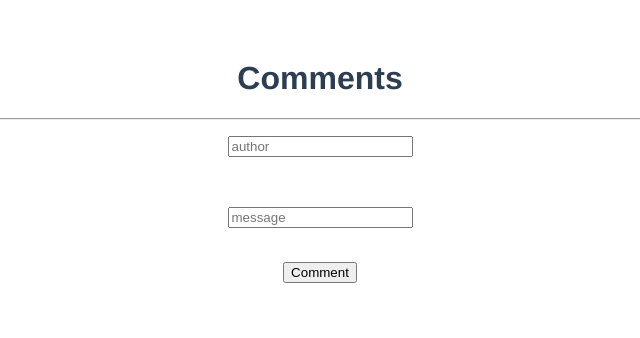
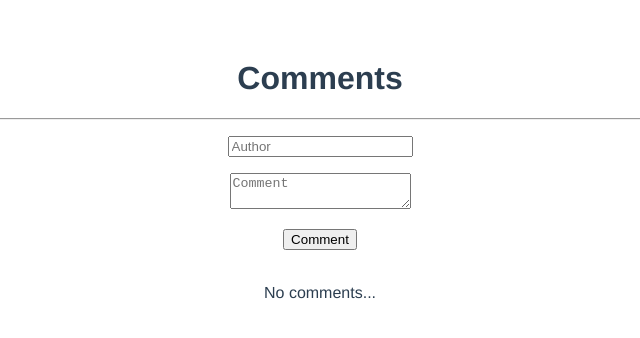
Before and after one commit to GabrielNunes12/commentsvue, a Vue app: page / in a window 1280 px wide. Shown: the top 338 px of the page, without its empty margins (320-960 px from the left). Built offline with nearby package versions, Linux system fonts and the light colour scheme.

Commit message:
creating a new component author and message

```diff
--- a/src/components/Comments.vue
+++ b/src/components/Comments.vue
@@ -3,21 +3,17 @@
     <div class="">
       <h1> Comments </h1>
       <hr>
-      <p>
-        <input type="text" v-model="author" placeholder="author" />
-      </p>
-      <br/>
-      <p>
-        <input type="text" v-model="message" placeholder="message"/>
-      </p>
-      <br/>
-      <button type="submit" @click="addComment">Comment</button>
-      <div v-for="(itemParaSerRenderizado, indexRender) in allComments" :key="indexRender">
-        <span>Author: <strong> {{itemParaSerRenderizado.author}}</strong></span>
-        <br/>
-        <span>Message: <strong> {{itemParaSerRenderizado.message}}</strong></span>
-        <div>
-          <a href="#" @click.prevent="removeComment(indexRender)"> DELETE </a>
+      <FormTodo @add-todo="addComment"> </FormTodo>
+      <br>
+      <div class="list-group">
+        <p v-if="comments.length <= 0"> No comments... </p>
+        <div v-else class="list-group-item" v-for="(itemParaSerRenderizado, indexRender) in allComments" :key="indexRender">
+          <span>Author: <strong> {{itemParaSerRenderizado.author}}</strong></span>
+          <br/>
+          <span>Message: <strong> {{itemParaSerRenderizado.message}}</strong></span>
+          <div>
+            <a href="#" @click.prevent="removeComment(indexRender)"> DELETE </a>
+          </div>
         </div>
       </div>
     </div>
@@ -25,27 +21,19 @@
 </template>
 
 <script>
+import FormTodo from './FormTodo'
 export default {
-  name: 'Comment',
-
+  components: {
+    FormTodo
+  },
   data() {
     return {
-      comments: [],
-      author: '',
-      message: ''
+      comments: []
     }
   },
   methods: {
-    addComment() {
-      if(this.message.trim() === ''){
-        return;
-      }
-      this.comments.push({
-        author: this.author,
-        message: this.message
-      });
-      this.author = '',
-      this.message = ''
+    addComment(comment) {
+      this.comments.push(comment);
     },
     removeComment(index) {
       this.comments.splice(index, 1);
@@ -55,27 +43,9 @@ export default {
     allComments(){
       return this.comments.map(comment => ({
         ...comment,
-        name: comment.author.trim() === '' ? 'Annonymous' : comment.author
+        author: comment.author.trim() === '' ? 'Annonymous' : comment.author
       }))
     }
   }
 };
 </script>
-
-<!-- Add "scoped" attribute to limit CSS to this component only -->
-<style scoped>
-h3 {
-  margin: 40px 0 0;
-}
-ul {
-  list-style-type: none;
-  padding: 0;
-}
-li {
-  display: inline-block;
-  margin: 0 10px;
-}
-a {
-  color: #42b983;
-}
-</style>
--- /dev/null
+++ b/src/components/FormTodo.vue
@@ -0,0 +1,39 @@
+<template>
+    <div class="form-todo form-group">
+    <p>
+        <input placeholder="Author" type="text" name="author" class="form-control" v-model="author" />
+    </p>
+    <p>
+        <textarea placeholder="Comment" name="message"  class="form-control" v-model="message"></textarea>
+    </p>
+    <button @click="addComment" type="submit" class="btn btn-primary">Comment</button>
+  </div>
+</template>
+
+<script>
+export default {
+    data() {
+      return {
+        name: '',
+        message: ''
+      }
+    },
+    methods: {
+      addComment() {
+        if (this.message.trim() === '') {
+          return;
+        }
+        this.$emit('add-todo', {
+          author: this.author,
+          message: this.message,
+        });
+        this.author = '';
+        this.message = '';
+      }
+    }
+}
+</script>
+
+<style>
+
+</style>
```
